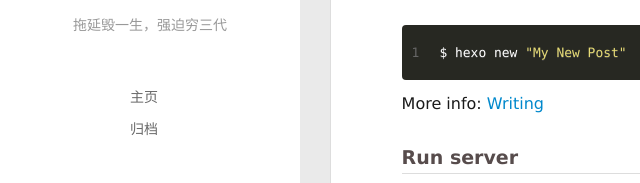
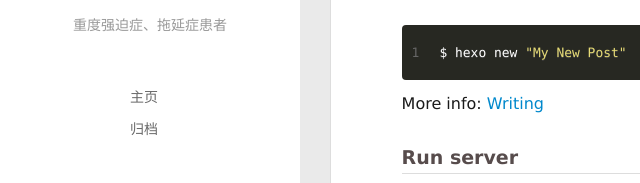
Before and after one commit to CaptNem0/CaptNem0.github.io, a plain HTML site: page 2018/11/03/hello-world/index.html in a window 1280 px wide. Shown: the part 327-510 px from the top of the page, 0-640 px from the left. Drawn offline with Linux system fonts and the light colour scheme.

Commit message:
Site updated: 2018-11-03 21:35:14

```diff
--- a/2018/11/03/hello-world/index.html
+++ b/2018/11/03/hello-world/index.html
@@ -54,7 +54,7 @@
 		  <h1 class="header-author"><a href="/">Nemo</a></h1>
 		</hgroup>
 
-		<p class="header-subtitle">拖延毁一生，强迫穷三代</p>
+		<p class="header-subtitle">重度强迫症、拖延症患者</p>
 
 
 		<nav class="header-menu">
@@ -102,7 +102,7 @@
 			  <h1 class="header-author js-header-author">Nemo</h1>
 			</hgroup>
 
-			<p class="header-subtitle"><i class="icon icon-quo-left"></i>拖延毁一生，强迫穷三代<i class="icon icon-quo-right"></i></p>
+			<p class="header-subtitle"><i class="icon icon-quo-left"></i>重度强迫症、拖延症患者<i class="icon icon-quo-right"></i></p>
 
 
 
```
Also changed, not shown: 2018/11/03/第一篇博客/index.html (+2 -2 lines), archives/2018/11/index.html (+2 -2 lines), archives/2018/index.html (+2 -2 lines), archives/index.html (+2 -2 lines), index.html (+2 -2 lines), tags/Example/index.html (+2 -2 lines), tags/Hexo/index.html (+2 -2 lines).
